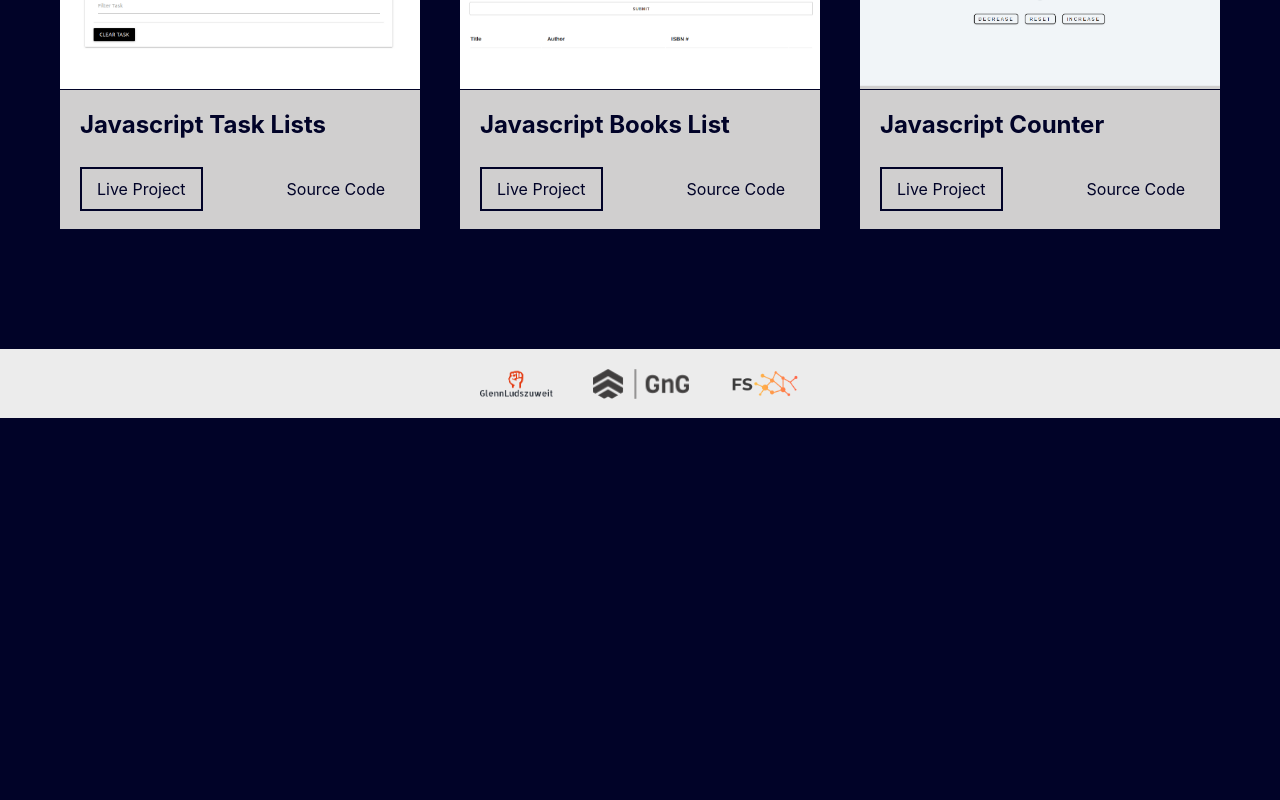
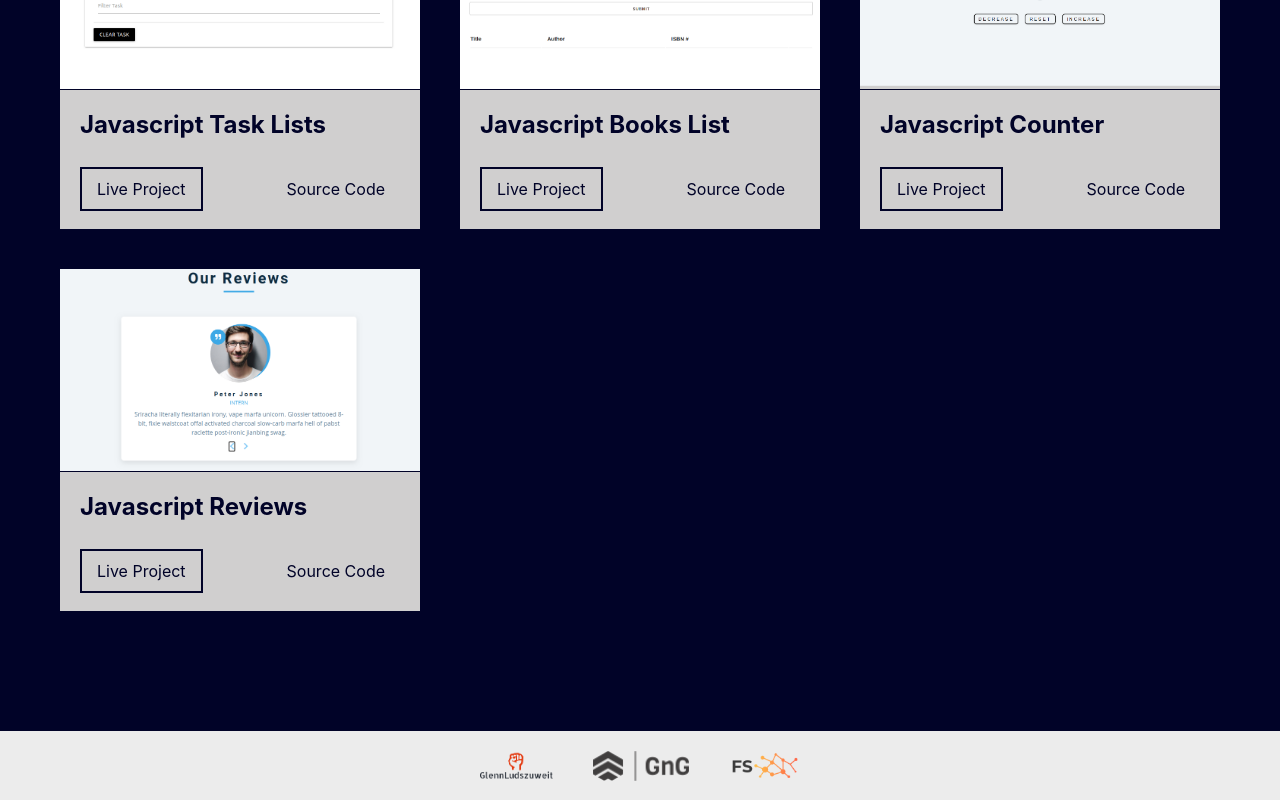
Before and after one commit to glennludszuweit/React-JS-projects, a React (Create React App) app: page / in a window 1280 px wide. Shown: the part 1944-2744 px from the top of the page. Before the commit the page ends 2362 px from the top, so only its background shows below. Built offline with nearby package versions, Linux system fonts and the light colour scheme.

Commit message:
added jsreviews

```diff
--- a/src/App.js
+++ b/src/App.js
@@ -117,6 +117,13 @@ class App extends Component {
           code:
             'https://github.com/glennludszuweit/small-js-projects/tree/master/counter',
         },
+        {
+          image: require('./images/jsreviews.png'),
+          title: 'Javascript Reviews',
+          url: 'http://jsprojects.org/jsreviews/',
+          code:
+            'https://github.com/glennludszuweit/small-js-projects/tree/master/jsreviews',
+        },
       ],
     };
   }
```
Also changed, not shown: src/images/jsreviews.png (added).
